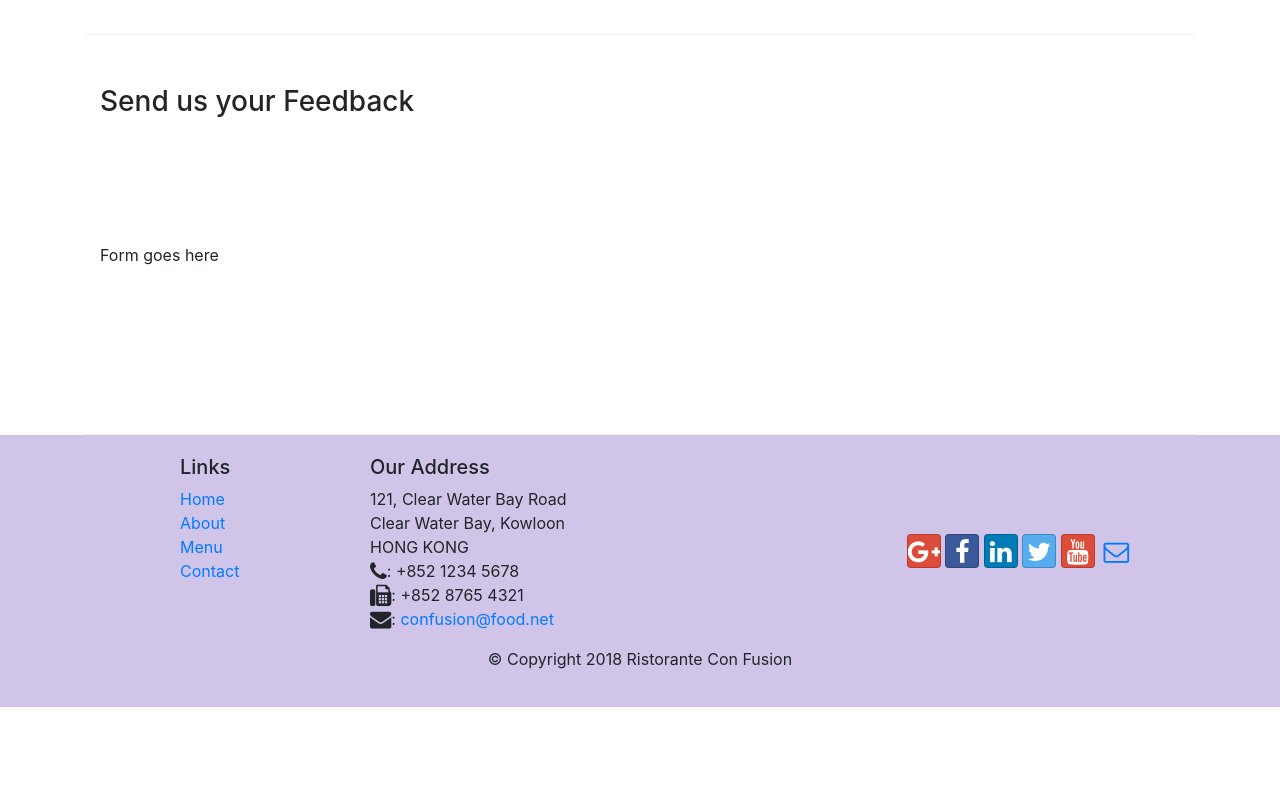
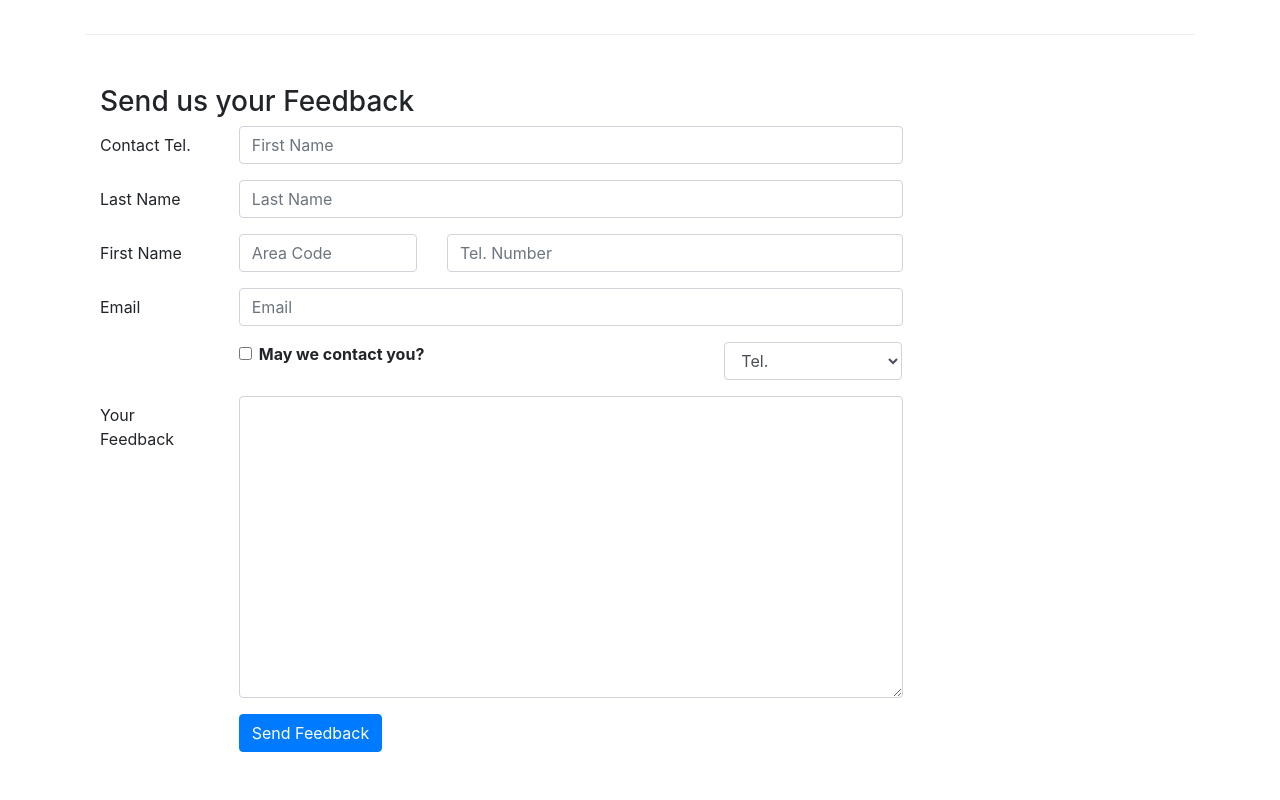
Before and after one commit to Hoverok/conFusion, a website: page contactus.html in a window 1280 px wide. Shown: the part 780-1580 px from the top of the page. Before the commit the page ends 1487 px from the top, so only its background shows below. Drawn offline with nearby package versions, Linux system fonts and the light colour scheme.

Commit message:
Form creation using Bootstrap

```diff
--- a/contactus.html
+++ b/contactus.html
@@ -92,12 +92,66 @@
               <h3>Send us your Feedback</h3>
            </div>
             <div class="col-12 col-md-9">
-                Form goes here
+               <form>
+                    <div class="form-group row">
+                        <label for="firstname" class="col-md-2 col-form-label">Contact Tel.</label>
+                        <div class="col-md-10">
+                            <input type="text" class="form-control" id="firstname" name="firstname" placeholder="First Name">
+                        </div>
+                    </div>
+                    <div class="form-group row">
+                        <label for="lastname" class="col-md-2 col-form-label">Last Name</label>
+                        <div class="col-md-10">
+                            <input type="text" class="form-control" id="lastname" name="lastname" placeholder="Last Name">
+                        </div>
+                    </div>
+                    <div class="form-group row">
+                        <label for="telnum" class="col-12 col-md-2 col-form-label">First Name</label>
+                        <div class=" col-5 col-md-3">
+                            <input type="tel" class="form-control" id="areacode" name="areacode" placeholder="Area Code">
+                        </div>
+                        <div class="col-7 col-md-7">
+                            <input type="tel" class="form-control" id="telnum" name="telnum" placeholder="Tel. Number">
+                        </div>
+                    </div>
+                    <div class="form-group row">
+                        <label for="emailid" class="col-md-2 col-form-label">Email</label>
+                        <div class="col-md-10">
+                            <input type="email" class="form-control" id="emailid" name="emailid" placeholder="Email">
+                        </div>
+                    </div>
+                    <div class="form-group row">
+                        <div class="col-md-6 offset-md-2">
+                            <div class="form-check">
+                            <input type="checkbox" class="form-check-input" name="approve" id="approve" value="">
+                            <label class="form-check-label" for="approve"><strong>May we contact you?</strong></label>
+                            </div>
+                        </div>
+                        <div class="col-md-3 offset-md-1">
+                            <select class="form-control">
+                                <option>Tel.</option>
+                                <option>Email</option>
+                            </select>
+                        </div>
+                    </div>
+                    <div class="form-group row">
+                        <label for="feedback" class="col-md-2 col-form-label">Your Feedback</label>
+                        <div class="col-md-10">
+                            <textarea class="form-control" id="feedback" name="feedback" rows="12"></textarea>
+                        </div>
+                    </div>
+                    <div class="form-group row">
+                        <div class="offset-md-2 col-md-10">
+                            <button type="submit" class="btn btn-primary">
+                            Send Feedback
+                         </button>
+                        </div>
+                    </div>
+               </form>
             </div>
              <div class="col-12 col-md">
             </div>
        </div>
-
     </div>
 
     <footer class="footer">
```
